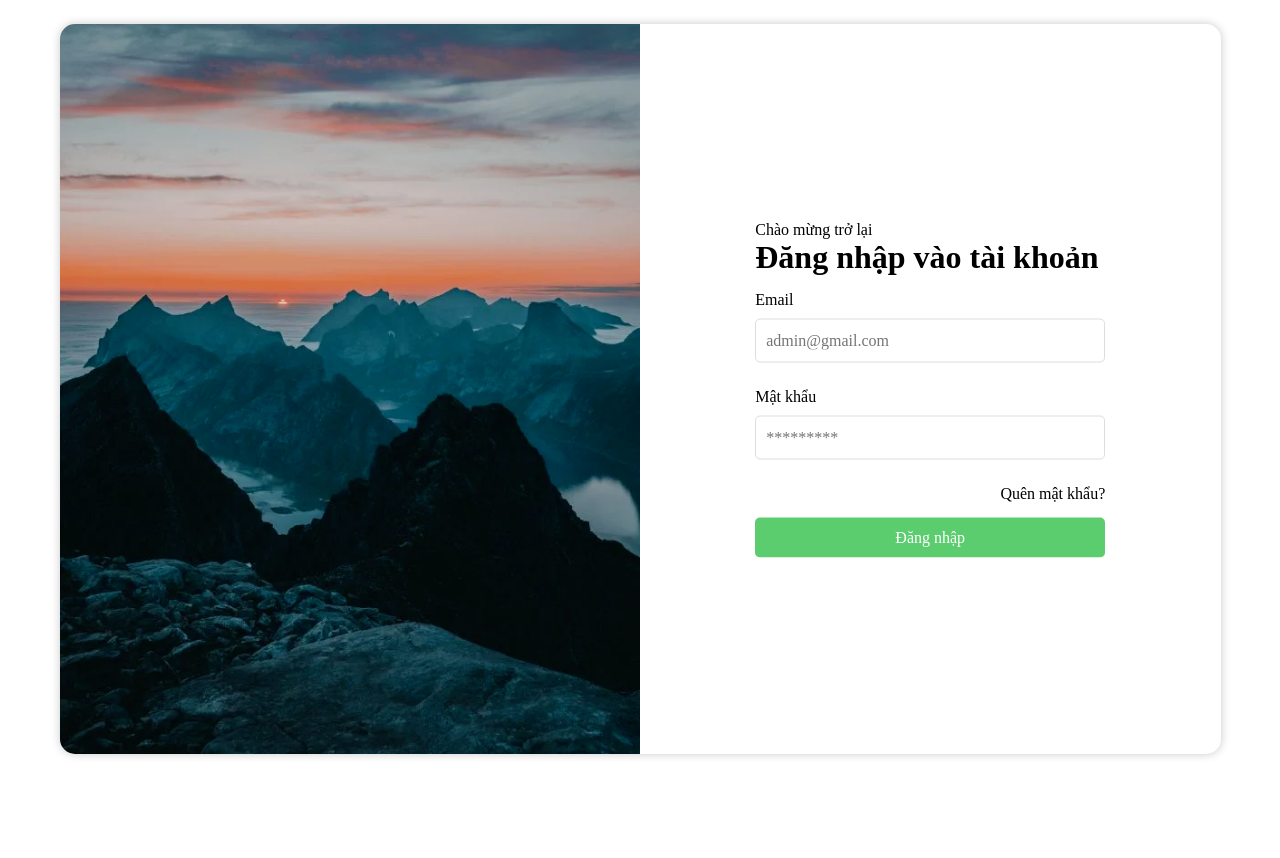
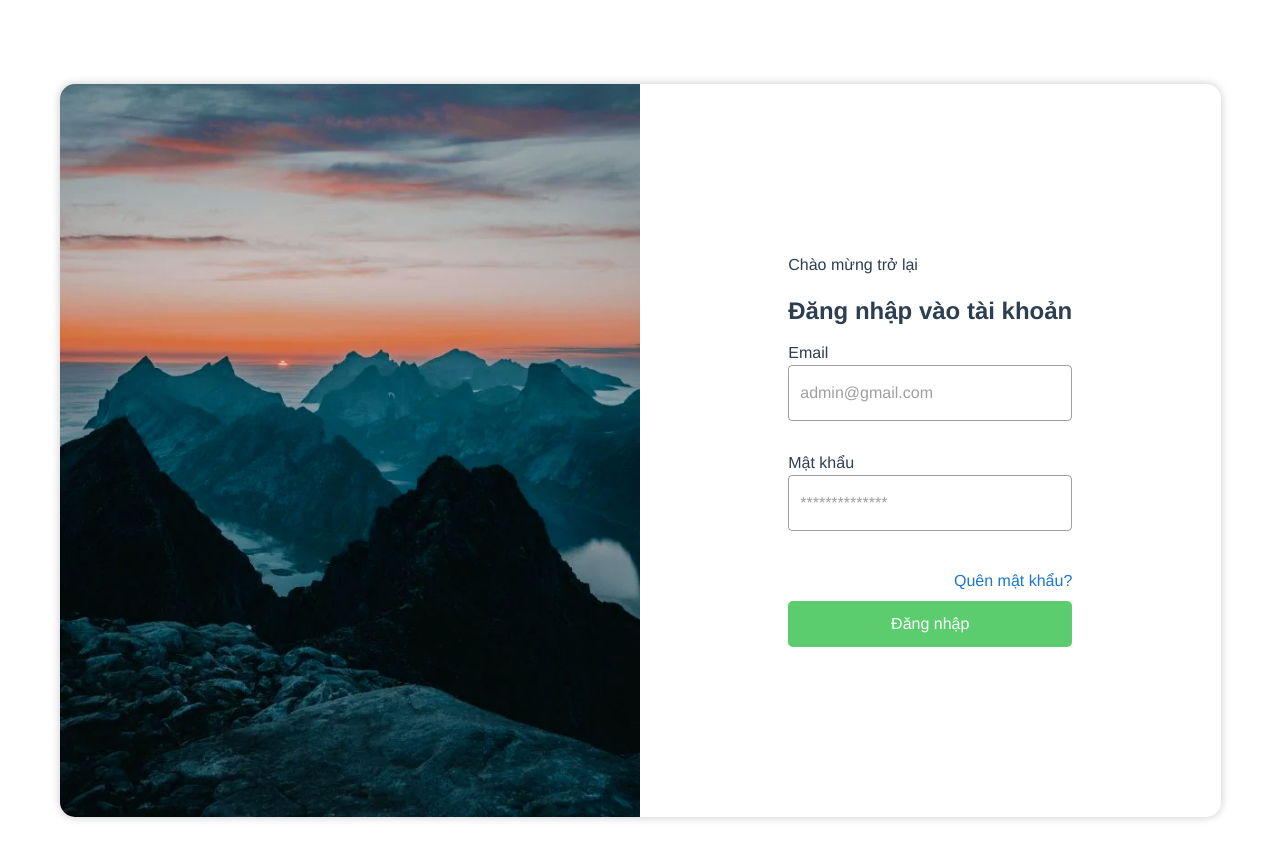
Before and after one commit to zinza-d2-training/anlq-vue, a Vue app: page / in a window 1280 px wide. Before the commit the page ends 800 px from the top, so only its background shows below. Built offline with nearby package versions, Linux system fonts and the light colour scheme.

Commit message:
edit login layout

```diff
--- a/src/App.vue
+++ b/src/App.vue
@@ -1,7 +1,11 @@
 <template>
-  <v-container fluid>
-    <Login />
-  </v-container>
+  <v-app>
+    <v-main>
+      <v-container fluid>
+        <Login />
+      </v-container>
+    </v-main>
+  </v-app>
 </template>
 
 <script lang="ts">
--- a/src/views/Login.vue
+++ b/src/views/Login.vue
@@ -6,17 +6,25 @@
       </v-col>
       <v-col cols="6" class="login--row--col">
         <form class="login--row--col--form">
-          <p>Chào mừng trở lại</p>
-          <h1>Đăng nhập vào tài khoản</h1>
+          <p class="text-left">Chào mừng trở lại</p>
+          <h2 class="text-left pb-3">Đăng nhập vào tài khoản</h2>
           <div class="login--row--col--form--input">
-            <label for="email">Email</label>
-            <input type="email" name="email" placeholder="admin@gmail.com" />
+            <label for="email" class="d-flex">Email</label>
+            <v-text-field
+              outlined
+              type="email"
+              name="email"
+              placeholder="admin@gmail.com"></v-text-field>
           </div>
           <div class="login--row--col--form--input">
-            <label for="password">Mật khẩu</label>
-            <input type="password" name="password" placeholder="*********" />
+            <label for="password" class="d-flex">Mật khẩu</label>
+            <v-text-field
+              type="password"
+              name="password"
+              outlined
+              placeholder="**************"></v-text-field>
           </div>
-          <a>Quên mật khẩu?</a>
+          <a class="float-right py-2">Quên mật khẩu?</a>
           <button>Đăng nhập</button>
         </form>
       </v-col>
@@ -47,33 +55,10 @@ export default class Login extends Vue {}
       }
 
       &--form {
-        width: 350px;
-        overflow: hidden;
         position: absolute;
         top: 50%;
         left: 50%;
         transform: translate(-50%, -50%);
-
-        &--input {
-          margin-top: 15px;
-
-          label {
-            display: flex;
-          }
-          input {
-            border: 1px solid #b3b3b373;
-            padding: 12px 10px;
-            margin: 10px 0px;
-            border-radius: 5px;
-            width: 100%;
-            overflow: hidden;
-          }
-        }
-
-        a {
-          margin: 15px 0px;
-          float: right;
-        }
 
         button {
           color: white;
```
